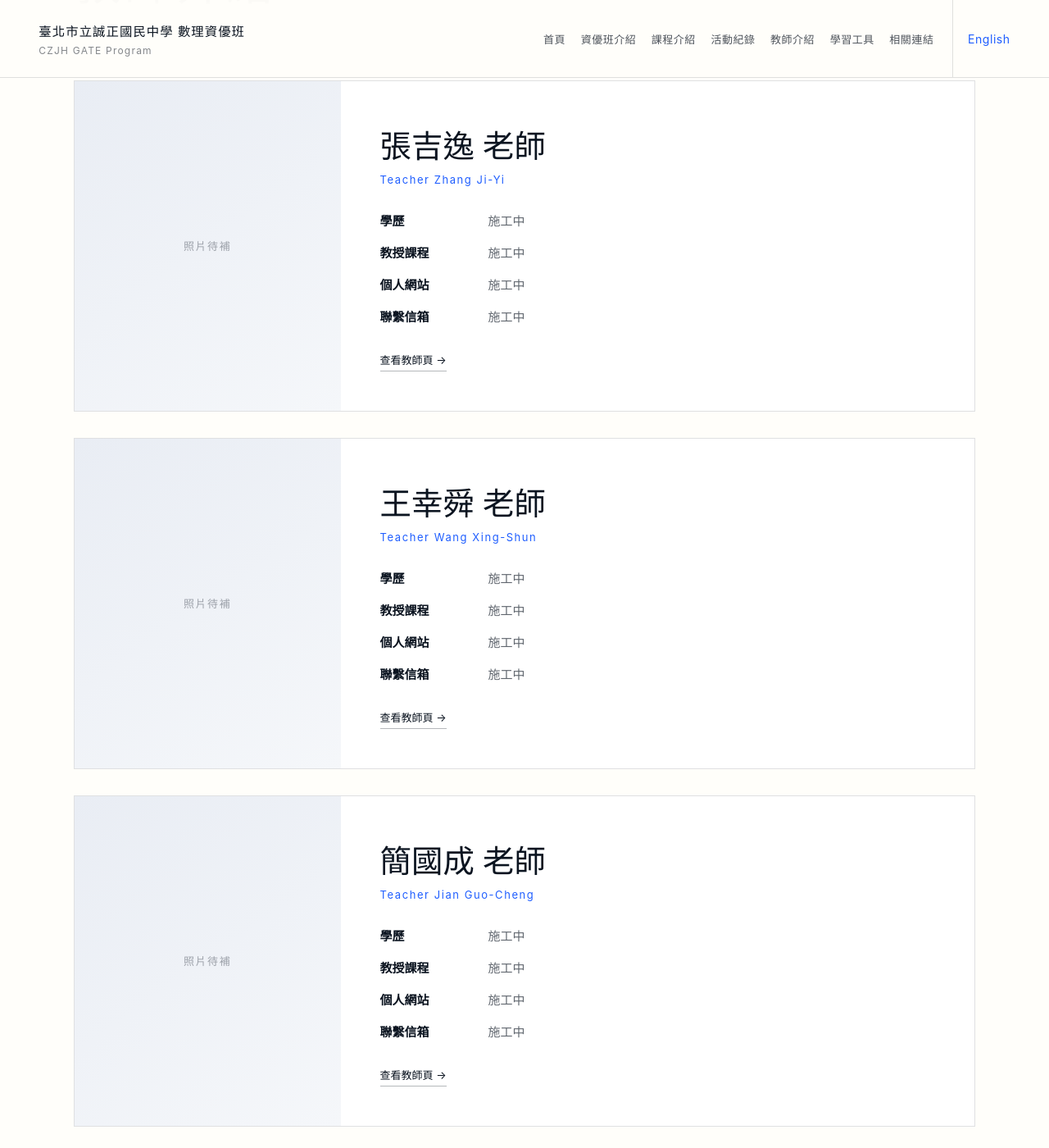
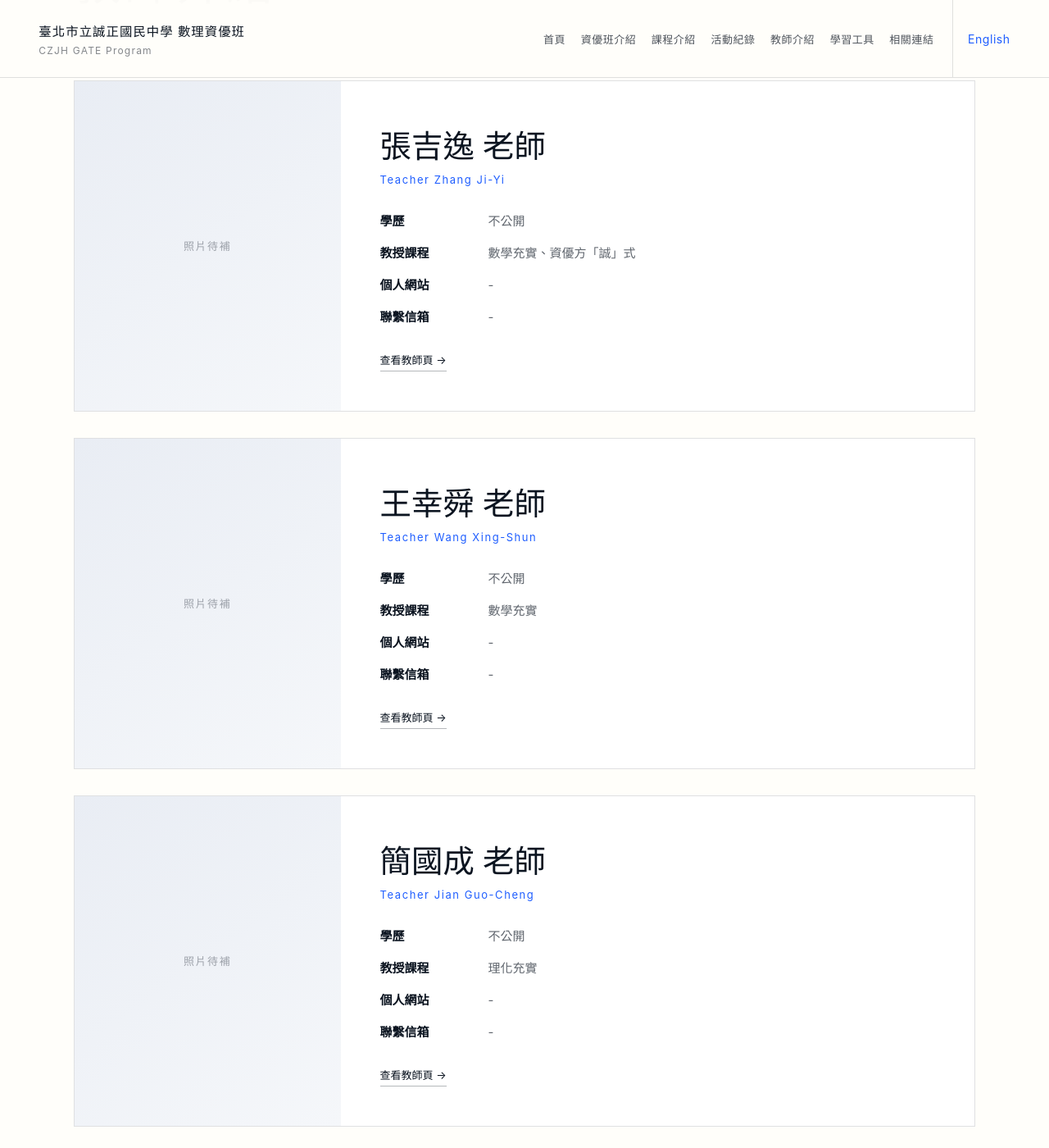
Before and after one commit to gateczjh/gateczjh.github.io, a Jekyll site: the page built from zh/teachers.html, in a window 1280 px wide and 1400 px high, scrolled down 248 px. Shown: the whole window at 82% size. Built offline with Jekyll 4.4.1, drawn with Linux system fonts in a browser that asks for light colours.

Commit message:
Update teachers.html

```diff
--- a/zh/teachers.html
+++ b/zh/teachers.html
@@ -22,16 +22,16 @@ title: 教師介紹
 
         <dl class="teacher-meta">
           <dt>學歷</dt>
-          <dd>施工中</dd>
+          <dd>不公開</dd>
 
           <dt>教授課程</dt>
-          <dd>施工中</dd>
+          <dd>數學充實、資優方「誠」式</dd>
 
           <dt>個人網站</dt>
-          <dd>施工中</dd>
+          <dd>-</dd>
 
           <dt>聯繫信箱</dt>
-          <dd>施工中</dd>
+          <dd>-</dd>
         </dl>
 
         <a class="teacher-more" href="{{ '/zh/teachers/zhang-ji-yi.html' | relative_url }}">
@@ -50,16 +50,16 @@ title: 教師介紹
 
         <dl class="teacher-meta">
           <dt>學歷</dt>
-          <dd>施工中</dd>
+          <dd>不公開</dd>
 
           <dt>教授課程</dt>
-          <dd>施工中</dd>
+          <dd>數學充實</dd>
 
           <dt>個人網站</dt>
-          <dd>施工中</dd>
+          <dd>-</dd>
 
           <dt>聯繫信箱</dt>
-          <dd>施工中</dd>
+          <dd>-</dd>
         </dl>
 
         <a class="teacher-more" href="{{ '/zh/teachers/wang-xing-shun.html' | relative_url }}">
@@ -78,16 +78,16 @@ title: 教師介紹
 
         <dl class="teacher-meta">
           <dt>學歷</dt>
-          <dd>施工中</dd>
+          <dd>不公開</dd>
 
           <dt>教授課程</dt>
-          <dd>施工中</dd>
+          <dd>理化充實</dd>
 
           <dt>個人網站</dt>
-          <dd>施工中</dd>
+          <dd>-</dd>
 
           <dt>聯繫信箱</dt>
-          <dd>施工中</dd>
+          <dd>-</dd>
         </dl>
 
         <a class="teacher-more" href="{{ '/zh/teachers/jian-guo-cheng.html' | relative_url }}">
@@ -109,10 +109,10 @@ title: 教師介紹
           <dd>國立臺灣師範大學 物理學系碩士</dd>
 
           <dt>教授課程</dt>
-          <dd>施工中</dd>
+          <dd>資優方「誠」式</dd>
 
           <dt>個人網站</dt>
-          <dd>施工中</dd>
+          <dd>-</dd>
 
           <dt>聯繫信箱</dt>
           <dd>z0920041281@gmail.com</dd>
```
